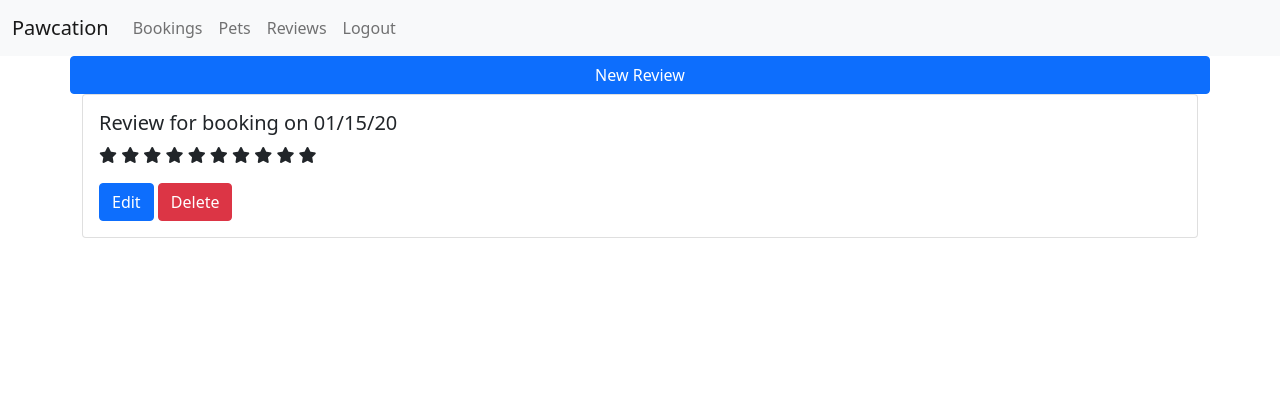
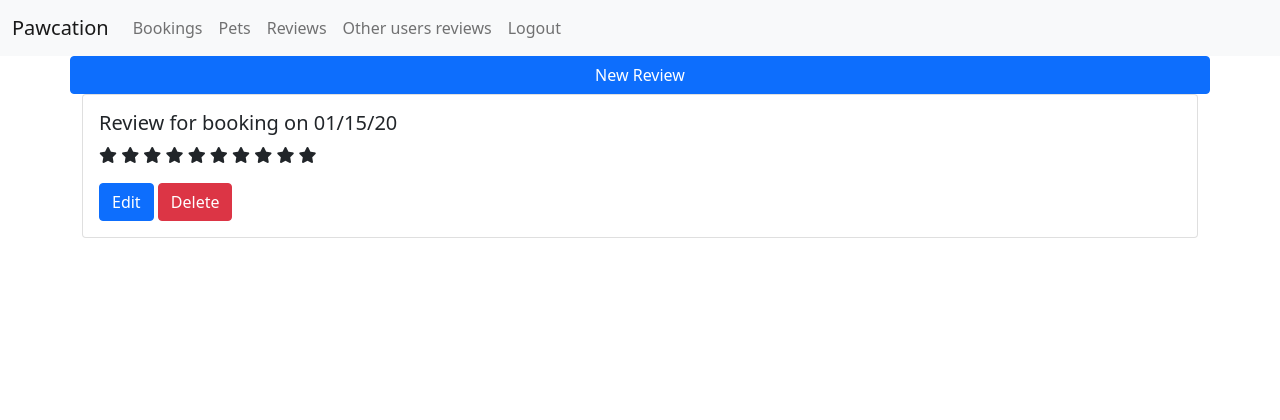
Before and after one commit to ilaria-barletta/pawcation, a Django app: page /reviews in a window 1280 px wide. Shown: the top 420 px of the page. Run offline with Django 4.2, Linux system fonts and the light colour scheme; a user stored in the database is signed in; tables that the repository leaves empty hold one stand-in row (values such as "Sample post"); some libraries are stand-ins or nearby versions.

Commit message:
add other people review view

```diff
--- a/bookings/urls.py
+++ b/bookings/urls.py
@@ -6,6 +6,7 @@ urlpatterns = [
     path("pets", views.PetList.as_view(), name="pets"),
     path("bookings", views.BookingList.as_view(), name="bookings"),
     path("reviews", views.ReviewList.as_view(), name="reviews"),
+    path("other-users-reviews", views.OtherUsersReviewList.as_view(), name="other_users_reviews"),
     path("new-review", views.NewReview.as_view(), name="new_review"),
     # Found here: https://www.pythontutorial.net/django-tutorial/django-updateview/
     path("reviews/update/<pk>/", views.UpdateReview.as_view(), name="update_review"),
--- a/bookings/views.py
+++ b/bookings/views.py
@@ -1,5 +1,5 @@
-from django.shortcuts import render
 from django.views import generic
+from django.db.models import Q
 from .models import Pet, Booking, Review
 from .forms import ReviewForm, PetForm, BookingForm
 
@@ -40,6 +40,24 @@ class ReviewList(generic.ListView):
     def get_context_data(self, **kwargs):
         data = super().get_context_data(**kwargs)
         data['max_review_score'] = 5
+        data['empty_message'] = "You don't have any reviews yet"
+
+        return data
+
+class OtherUsersReviewList(generic.ListView):
+    model = Review
+    template_name = "reviews.html"
+
+    # Only show Reviews for the other users
+    # and not the current user
+    def get_queryset(self):
+        return Review.objects.filter(~Q(owner=self.request.user))
+
+    def get_context_data(self, **kwargs):
+        data = super().get_context_data(**kwargs)
+        data['max_review_score'] = 5
+        data['empty_message'] = "There are no reviews yet."
+
 
         return data
 
--- a/templates/base.html
+++ b/templates/base.html
@@ -51,6 +51,9 @@
                         <a class="nav-link" href="{% url 'reviews' %}">Reviews</a>
                     </li>
                     <li class="nav-item">
+                        <a class="nav-link" href="{% url 'other_users_reviews' %}">Other users reviews</a>
+                    </li>
+                    <li class="nav-item">
                         <a class="nav-link" href="{% url 'account_logout' %}">Logout</a>
                     </li>
                     {% else %}
--- a/templates/reviews.html
+++ b/templates/reviews.html
@@ -33,7 +33,7 @@
             {% endwith %}
             {% endfor %}
             {% if object_list|length == 0 %}
-            <p>You don't have any reviews yet.</p>
+            <p>{{empty_message}}</p>
             {% endif %}
         </div>
     </div>
```
